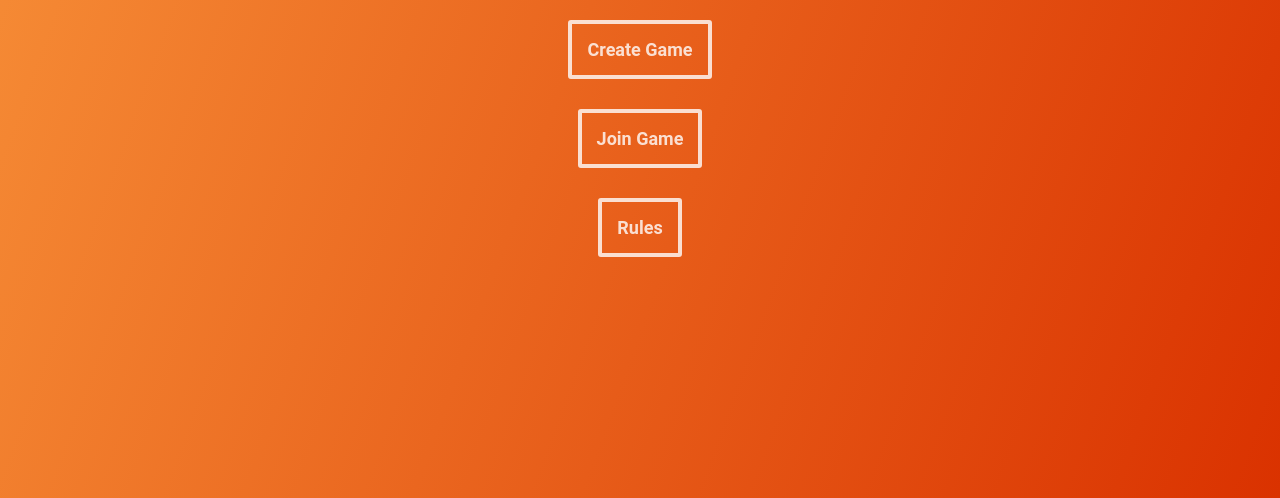
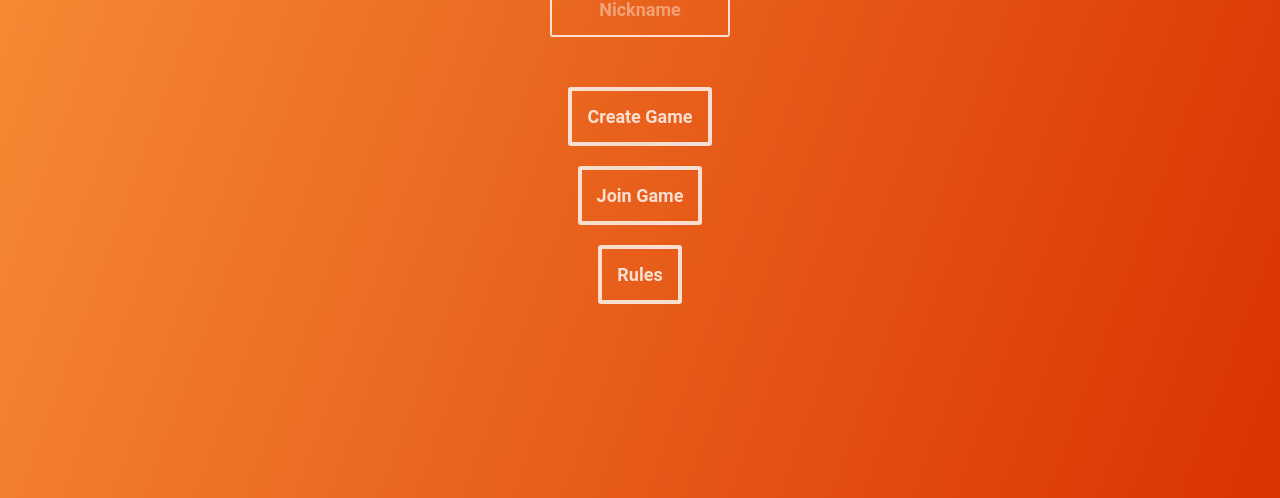
Before and after one commit to jariztia/jariztia.github.io, a plain HTML site: page index.html in a window 1280 px wide. Shown: the part 302-800 px from the top of the page. Drawn offline with Linux system fonts and the light colour scheme.

Commit message:
Added nickname

```diff
--- a/css/index.css
+++ b/css/index.css
@@ -1,11 +1,11 @@
-body, div, button, span {
+body, div, button, span, input {
   display: flex;
   flex-direction: column;
   align-items: center;
   text-align: center;
   justify-content: center;
   padding: 15px;
-  margin: 15px;
+  margin: 10px;
   color: #FFFFFF;
   font-size: 16px;
   font-family: Roboto, Arial, Helvetica, Tahoma, Calibri, Verdana, sans-serif;
@@ -18,7 +18,7 @@ body {
   background-image: linear-gradient(-70deg, #da3200, #f79038);
 }
 
-button {
+button, input {
   border: 4px solid #FFFFFF;
   border-radius: 3px;
   box-sizing:  border-box;
@@ -31,6 +31,22 @@ button {
   opacity: 0.8;
 }
 
+input {
+  margin: 20px;
+  width: 350px;
+  border-width: 2px;
+}
+
+input::placeholder {
+  color: #FFFFFF;
+  opacity: 0.5;
+}
+
+#nicknameInput {
+  width: 180px;
+  margin-bottom: 40px;
+}
+
 button:hover {
   opacity: 1;
 }
--- a/index.html
+++ b/index.html
@@ -8,7 +8,8 @@
 </head>
 <body>
   <div id="home">
-    <h1>Image Guess</h1>
+    <h1>Enter Nickname</h1>
+    <input id="nicknameInput" name="nickname" type="text" placeholder="Nickname" autocomplete="on" maxlength="8"/>
     <button onclick="createGame()">Create Game</button>
     <button onclick="joinGame()">Join Game</button>
     <button>Rules</button>
--- a/js/index.js
+++ b/js/index.js
@@ -1,10 +1,11 @@
 const wsURL = 'wss://nffqcwwwj3.execute-api.sa-east-1.amazonaws.com/websocket'
+let wsConnection;
 
 var homeEl;
 var inviteEl;
 var gameIdEl;
 var joinGameButton;
-var wsConnection;
+let nicknameInputEl;
 
 let gameId;
 let playerId;
@@ -13,6 +14,7 @@ document.addEventListener('DOMContentLoaded', function(event) {
   gameIdEl = document.getElementById('gameId');
   homeEl = document.getElementById('home');
   inviteEl = document.getElementById('invite');
+  nicknameInputEl = document.getElementById('nicknameInput');
 });
 
 function createGame(event) {
@@ -21,6 +23,7 @@ function createGame(event) {
   wsConnection.onopen = function (event) {
     wsConnection.send(JSON.stringify({
       action: 'createGame',
+      nickname: nicknameInputEl.value,
     }));
   };
 }
```
Also changed, not shown: js/LambdaFunctions/createGame.js (+4 -4 lines).
